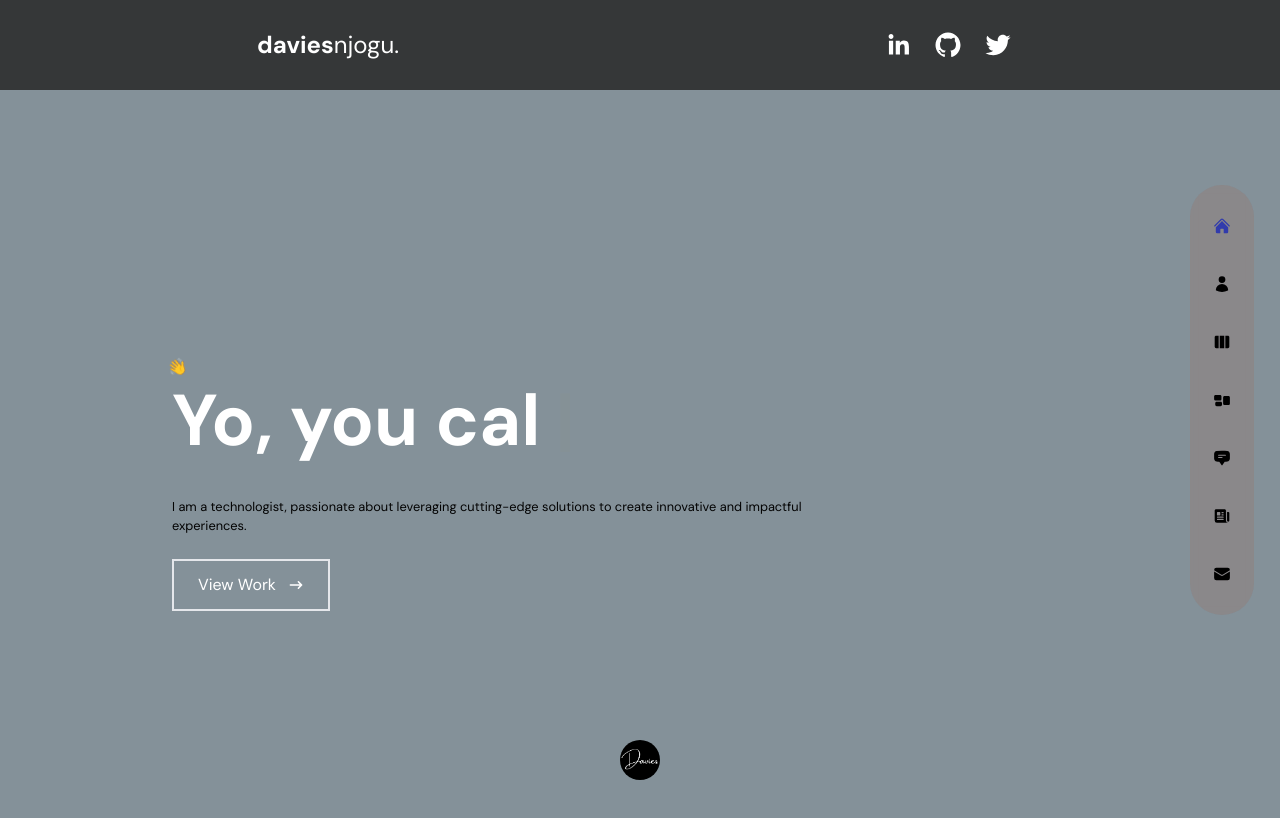
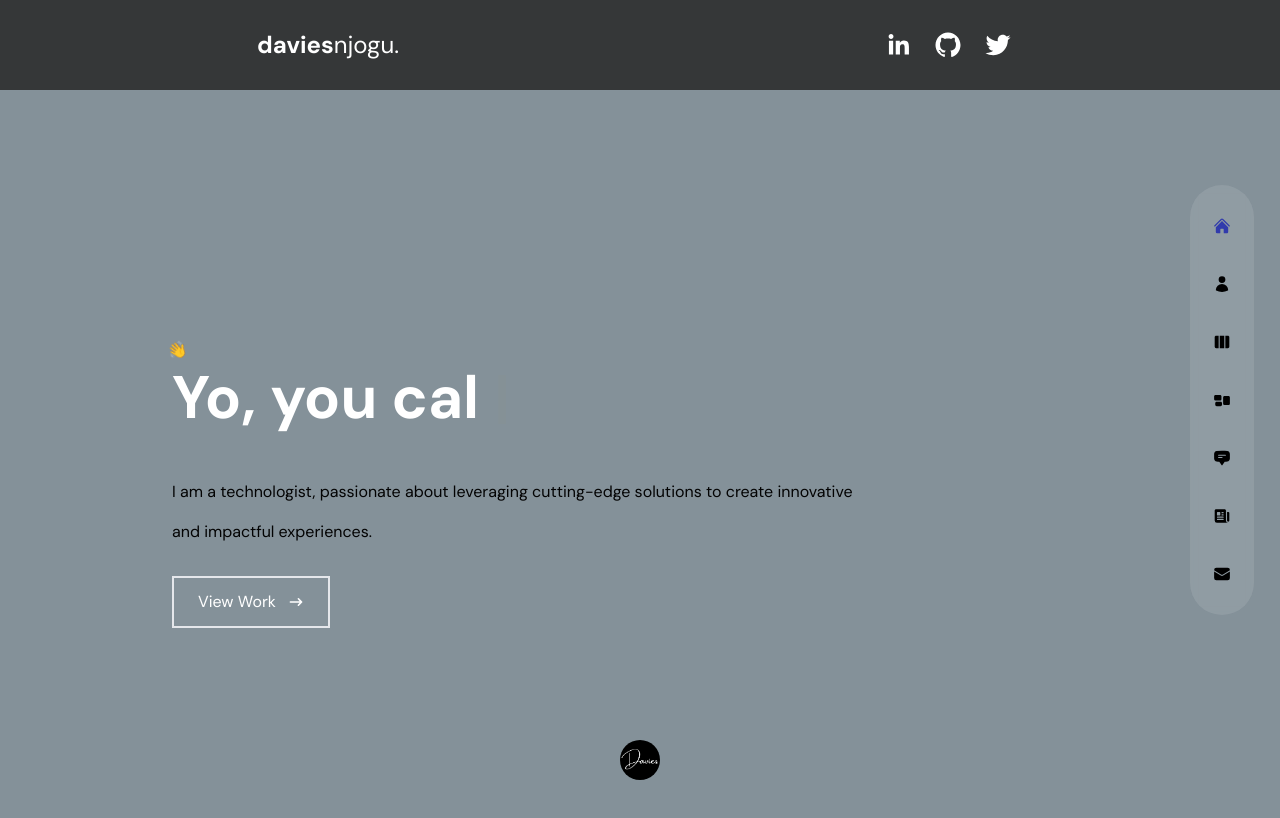
Before and after one commit to kabirodavies/next-portfolio, a Next.js app: page / in a window 1280 px wide. Shown: the top 818 px of the page. Built offline with nearby package versions, Linux system fonts and the light colour scheme.

Commit message:
done working on header and NavBar and added site images in constants folder. Working on About section next and sanity configuration

```diff
--- a/app/components/NavBar/NavBar.jsx
+++ b/app/components/NavBar/NavBar.jsx
@@ -64,7 +64,7 @@ const NavBar = () => {
   }, []);
 
   return (
-    <nav className='app__nav'>
+    <nav className='app__nav '>
       <div className='app__nav-icons'>
         {navData.map((link, index) => {
           const isActive = activeLink === link.path;
--- a/app/components/NavBar/NavBar.scss
+++ b/app/components/NavBar/NavBar.scss
@@ -33,7 +33,8 @@
         padding-top: 2rem/* 32px */;
         padding-bottom: 2rem/* 32px */;
         height: 80px;
-        background-color: rgb(194 65 12 / 0.1);
+        // background-color: rgb(194 65 12 / 0.1);
+        background-color: rgb(255 255 255 / 0.1);
         backdrop-filter: blur(4px);
         -webkit-backdrop-filter: blur(4px);
         font-size: 1.875rem/* 30px */;
--- a/app/container/Header/Header.scss
+++ b/app/container/Header/Header.scss
@@ -204,11 +204,11 @@
 
 
   .app__header-text {
-    margin-top: 1.5rem;
+    margin-top: 1.75rem;
     max-width: 700px;
     padding-top: 1rem;
     padding-bottom: 1rem;
-    color: var(--lightGray-color);
+    color: var(--black-color);
     line-height: 2.5;
     font-size: 1rem;
 
--- a/app/container/Header/Header.tsx
+++ b/app/container/Header/Header.tsx
@@ -46,14 +46,14 @@ function Header () {
 
 
 
-        <h1 className='text-2xl sm:text-7xl font-bold text-white'>
+        <h1 className='text-2xl lg:text-6xl font-bold text-white'>
         <span className='mr-3'>{text}</span>
         <Cursor cursorColor='#F7AB0A' />
         </h1>
         {/* <h2 className='text-2xl sm:text-5xl font-bold text-white mt-6'>
             Data Scientist
         </h2> */}
-        <p className='app__header-text p-text'>
+        <p className='app__header-text'>
         I am a technologist, passionate about leveraging cutting-edge solutions
         to create innovative and impactful experiences.
         </p>
--- a/app/page.scss
+++ b/app/page.scss
@@ -170,7 +170,7 @@
 }
 
 .p-text {
-  font-size: 0.8rem;
+  font-size: 1rem;
   text-align: left;
   color: var(--black-color);
   line-height: 1.5;
--- a/app/page.tsx
+++ b/app/page.tsx
@@ -55,7 +55,7 @@ const Home: NextPage = () => {
             <div className='flex items-center justify-center'>
               <Image
                 className='h-10 w-10 rounded-full filter grayscale hover:grayscale-0
-            cursor-pointer bg-black'
+            cursor-pointer bg-black hover:bg-[#313BAC]'
                 src={images.davis} alt={''} />
             </div>
           </footer>
```
